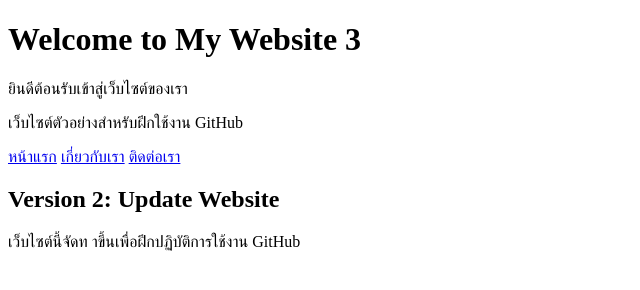
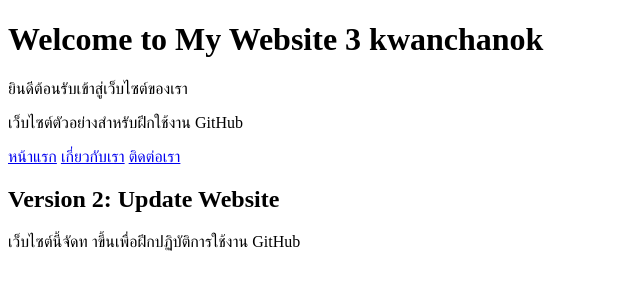
Before and after one commit to 68319010006-web/69Dev03github-push-lab, a plain HTML site: page index.html in a window 1280 px wide. Shown: the whole page, without its empty margins (0-640 px from the left). Drawn offline with Linux system fonts and the light colour scheme.

Commit message:
Update Website Content3

```diff
--- a/index.html
+++ b/index.html
@@ -6,7 +6,7 @@
     <title>Document</title>
 </head>
 <body>
-    <h1>Welcome to My Website 3</h1>
+    <h1>Welcome to My Website 3 kwanchanok</h1>
     <p>ยินดีต้อนรับเข้าสู่เว็บไซต์ของเรา</p>
     <p>เว็บไซต์ตัวอย่างสำหรับฝึกใช้งาน GitHub</p>
     <a href="index.html">หน้าแรก</a>
```
